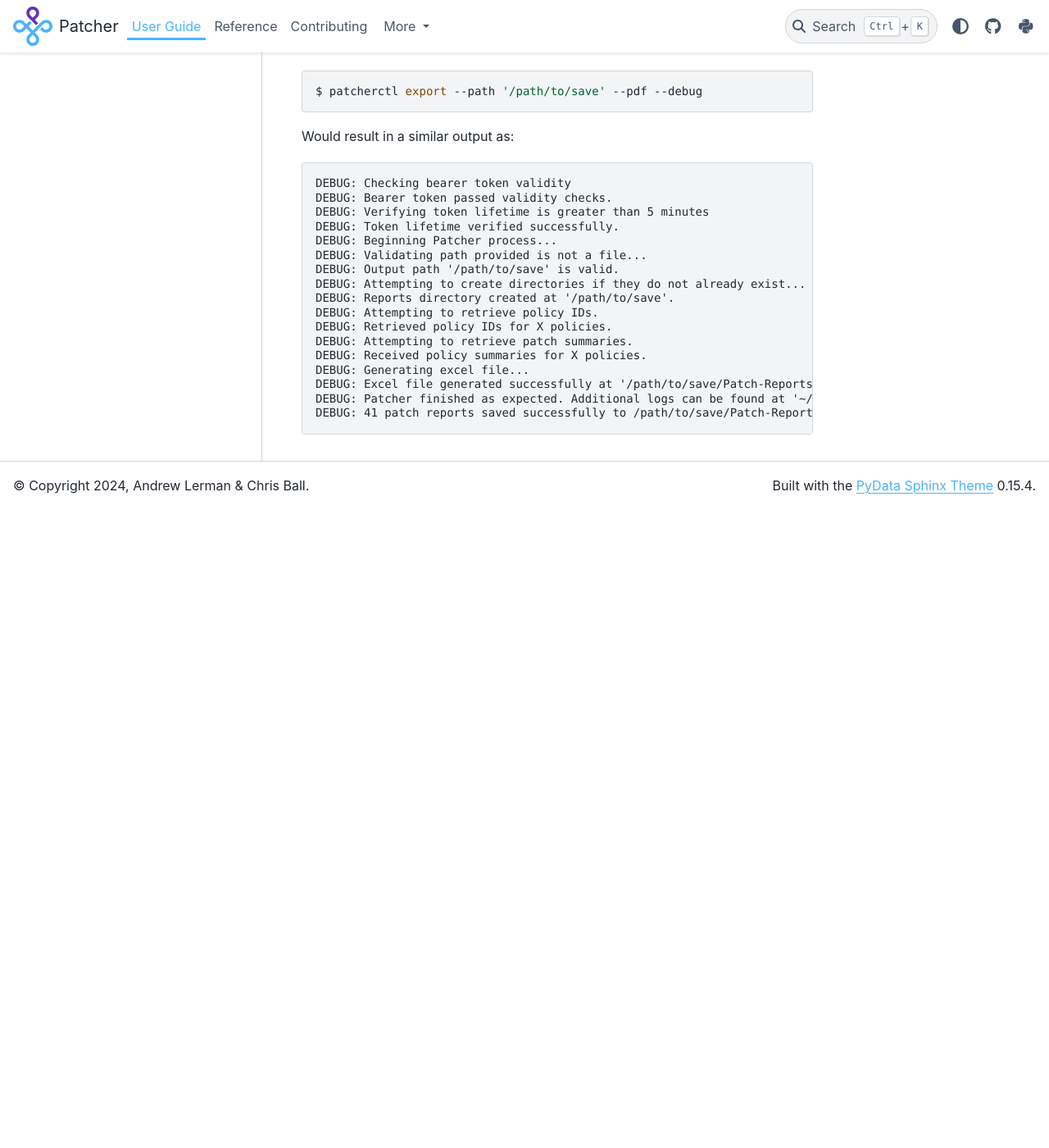
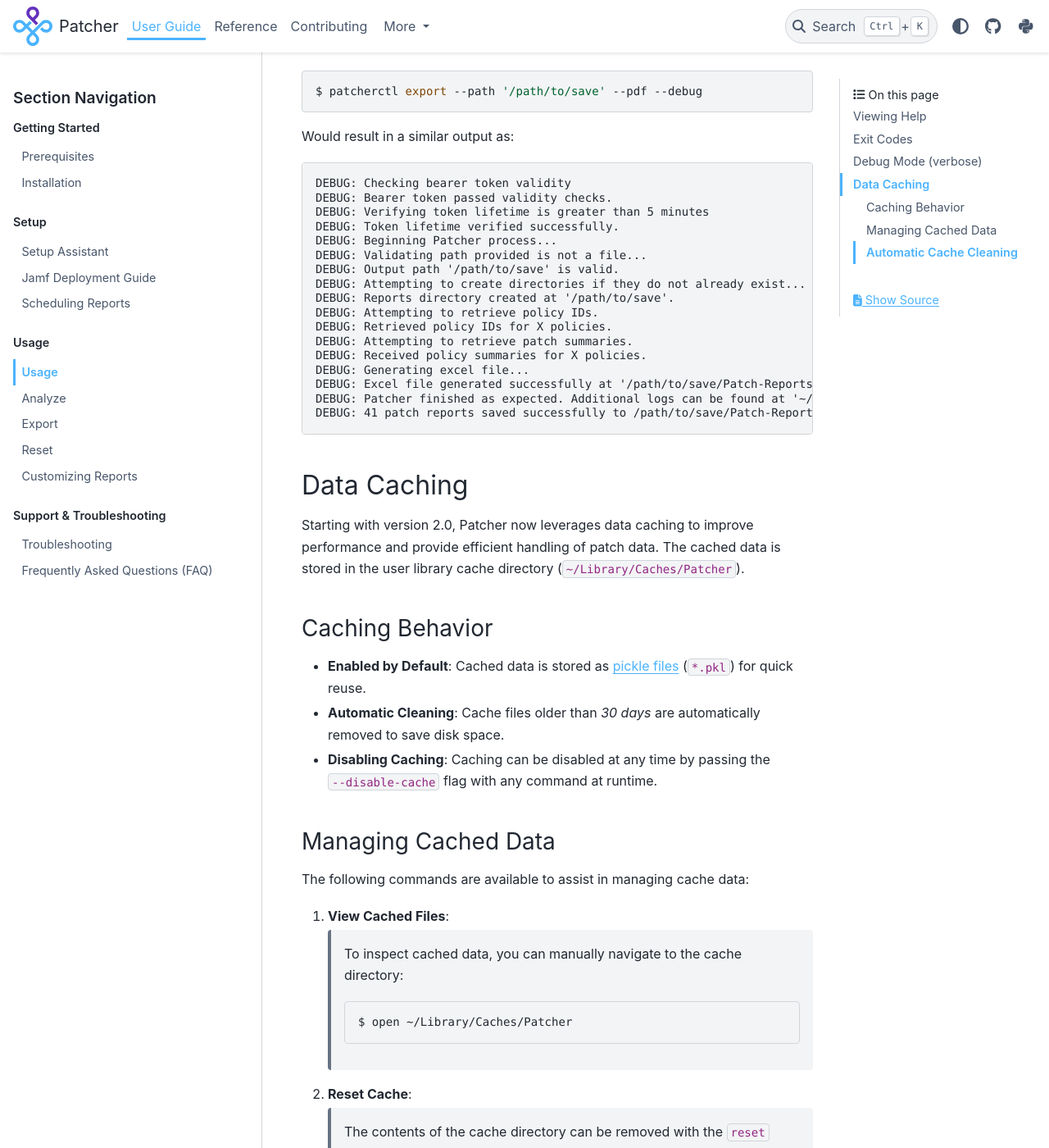
Before and after one commit to liquidz00/Patcher, a Sphinx documentation site: the page built from docs/user/usage.rst, in a window 1280 px wide and 1400 px high, scrolled down 1409 px. Shown: the whole window at 82% size. Built offline with Sphinx 7.4.7 and the PyData theme 0.15.4, drawn with Linux system fonts in a browser that asks for light colours; before the commit the page ends 2030 px from its top, so only the background shows below that; some of the changed text lies outside the part shown.

Commit message:
Add data caching documentation.

```diff
--- a/docs/user/analyze.rst
+++ b/docs/user/analyze.rst
@@ -12,7 +12,11 @@
 ----------
 
 - ``excel_file`` (:py:class:`str`):
-    Path to the Excel file containing patch management data.
+    *(Optional)* Path to the Excel file containing patch management data.
+
+    .. seealso::
+
+        :ref:`Data caching <caching>`
 
 - ``threshold`` (:py:class:`float`):
     Filters software titles that are below the specified completion percentage.
--- a/docs/user/usage.rst
+++ b/docs/user/usage.rst
@@ -94,3 +94,62 @@
     DEBUG: Excel file generated successfully at '/path/to/save/Patch-Reports/patch-report-07-05-24.xlsx'.
     DEBUG: Patcher finished as expected. Additional logs can be found at '~/Library/Application Support/Patcher/logs'.
     DEBUG: 41 patch reports saved successfully to /path/to/save/Patch-Reports.
+
+.. _caching:
+
+Data Caching
+------------
+
+Starting with version 2.0, Patcher now leverages data caching to improve performance and provide efficient handling of patch data. The cached data is stored in the user library cache directory (``~/Library/Caches/Patcher``).
+
+Caching Behavior
+^^^^^^^^^^^^^^^^
+
+- **Enabled by Default**: Cached data is stored as `pickle files <https://docs.python.org/3.12/library/pickle.html>`_ (``*.pkl``) for quick reuse.
+- **Automatic Cleaning**: Cache files older than *30 days* are automatically removed to save disk space.
+- **Disabling Caching**: Caching can be disabled at any time by passing the ``--disable-cache`` flag with any command at runtime.
+
+Managing Cached Data
+^^^^^^^^^^^^^^^^^^^^
+
+The following commands are available to assist in managing cache data:
+
+1. **View Cached Files**:
+
+    To inspect cached data, you can manually navigate to the cache directory:
+
+    .. code-block:: console
+
+        $ open ~/Library/Caches/Patcher
+
+2. **Reset Cache**:
+
+    The contents of the cache directory can be removed with the ``reset`` command:
+
+    .. code-block:: console
+
+        $ patcherctl reset cache
+        ✅ Reset finished successfully.
+
+3. **Disabling Cache**:
+
+    Add the ``--disable-cache`` flag to any command to temporarily disable caching:
+
+    .. code-block:: console
+
+        $ patcherctl export --path /path/to/save --disable-cache
+
+4. **Load Cached Data** (for Analysis):
+
+    If cached data exists, the :ref:`analyze <analyze>` command will automatically use it unless you provide an alternate file via the ``--excel-file`` option:
+
+    .. code-block:: console
+
+        $ patcherctl analyze --criteria most-installed --threshold 75
+
+    If no objects meet the criteria, a warning will be displayed to ``stdout``.
+
+Automatic Cache Cleaning
+^^^^^^^^^^^^^^^^^^^^^^^^
+
+As mentioned previously, cache files older than 30 days are automatically cleaned each time data is cached or retrieved. This is designed to ensure efficient use of disk space.
```
